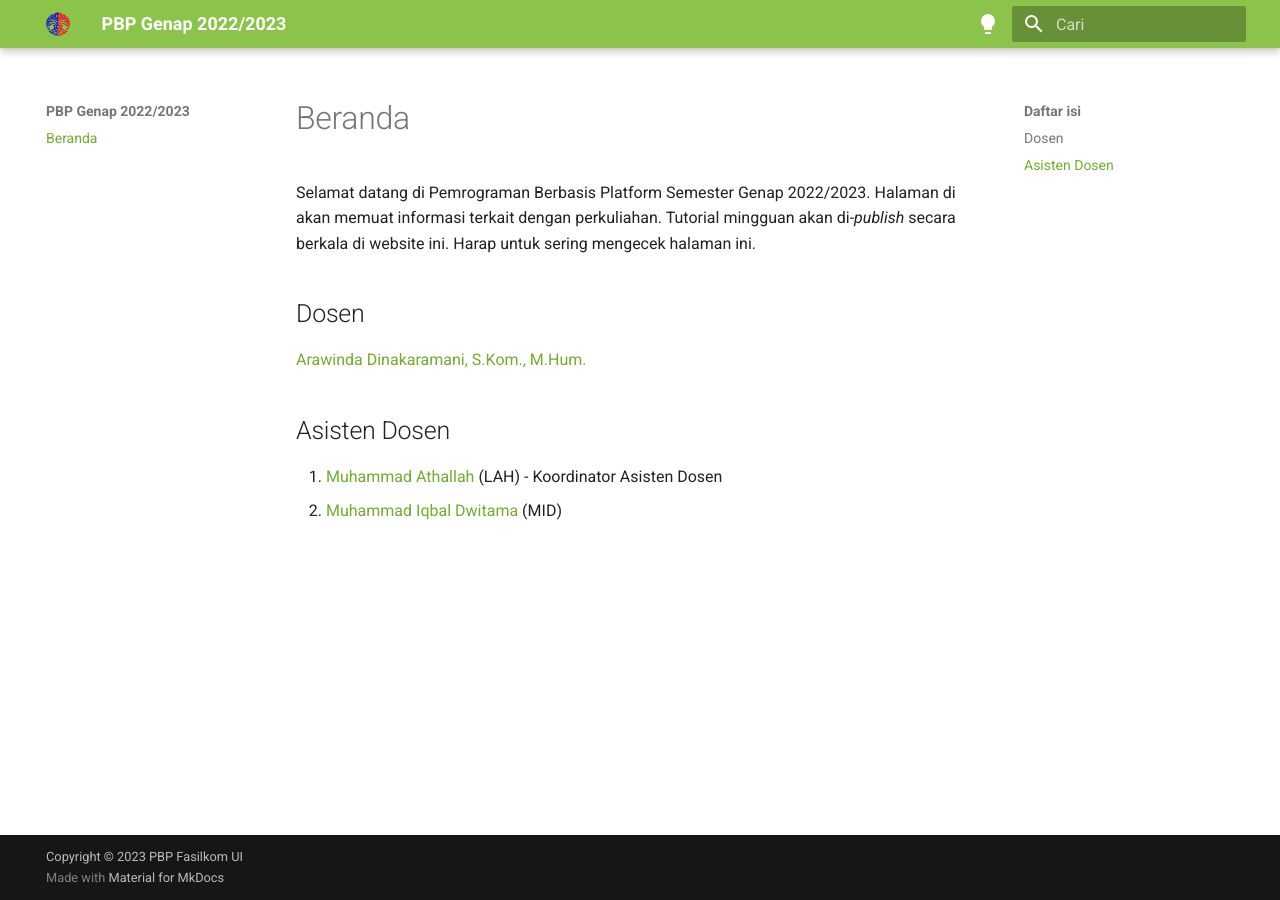
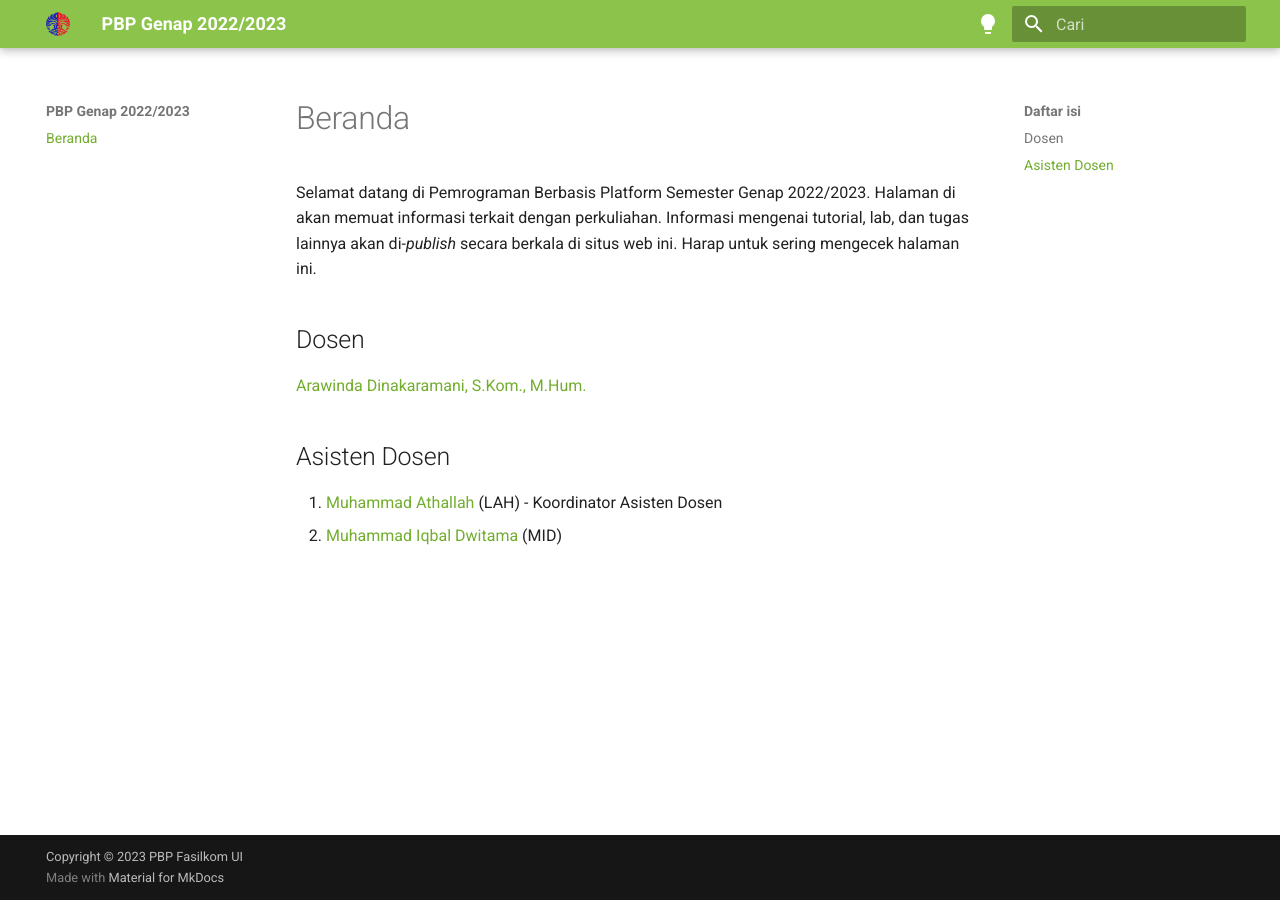
Before and after one commit to pbp-fasilkom-ui/genap-2023, an MkDocs documentation site: the page built from docs/index.md, in a window 1280 px wide. Built offline with MkDocs 1.6.1 and Material for MkDocs 9.7.7, drawn with Linux system fonts in a browser that asks for light colours.

Commit message:
fix: phrasing

```diff
--- a/docs/index.md
+++ b/docs/index.md
@@ -1,6 +1,6 @@
 # Beranda
 
-Selamat datang di Pemrograman Berbasis Platform Semester Genap 2022/2023. Halaman di akan memuat informasi terkait dengan perkuliahan. Tutorial mingguan akan di-*publish* secara berkala di website ini. Harap untuk sering mengecek halaman ini.
+Selamat datang di Pemrograman Berbasis Platform Semester Genap 2022/2023. Halaman di akan memuat informasi terkait dengan perkuliahan. Informasi mengenai tutorial, lab, dan tugas lainnya akan di-*publish* secara berkala di situs web ini. Harap untuk sering mengecek halaman ini.
 
 ## Dosen
 
```
